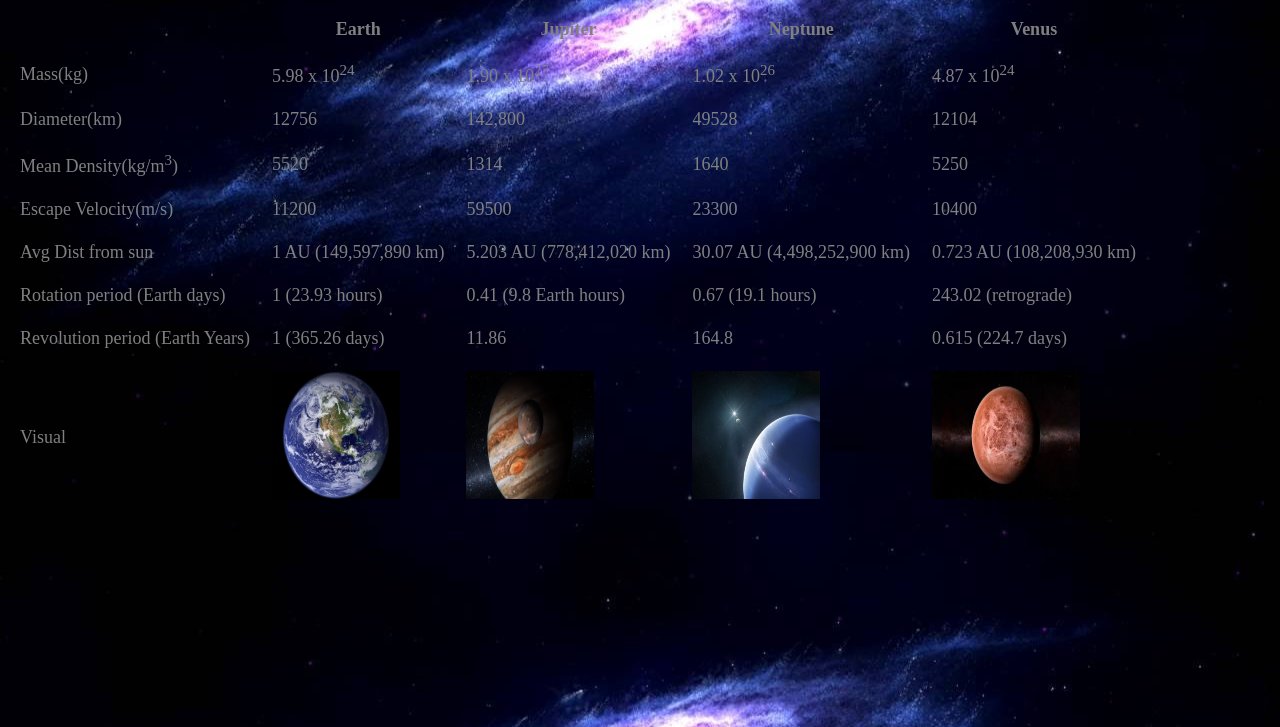
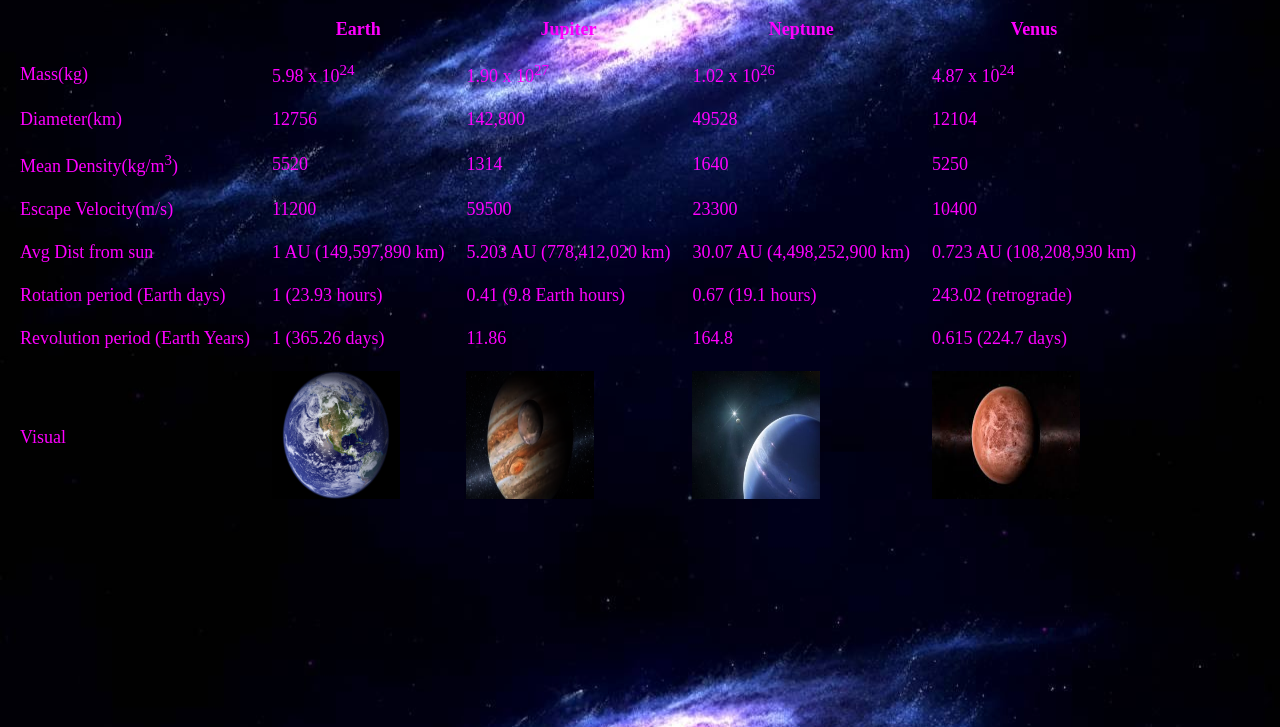
Before and after one commit to reygutierrez11/Lab5, a plain HTML site: page index.html in a window 1280 px wide. Shown: the part 73-800 px from the top of the page. Drawn offline with Linux system fonts and the light colour scheme.

Commit message:
color change

```diff
--- a/first.css
+++ b/first.css
@@ -1,6 +1,6 @@
 .key
 {
-    color: grey;
+    color: fuchsia;
     width: 100%;
     height: 300px;
 }
```
